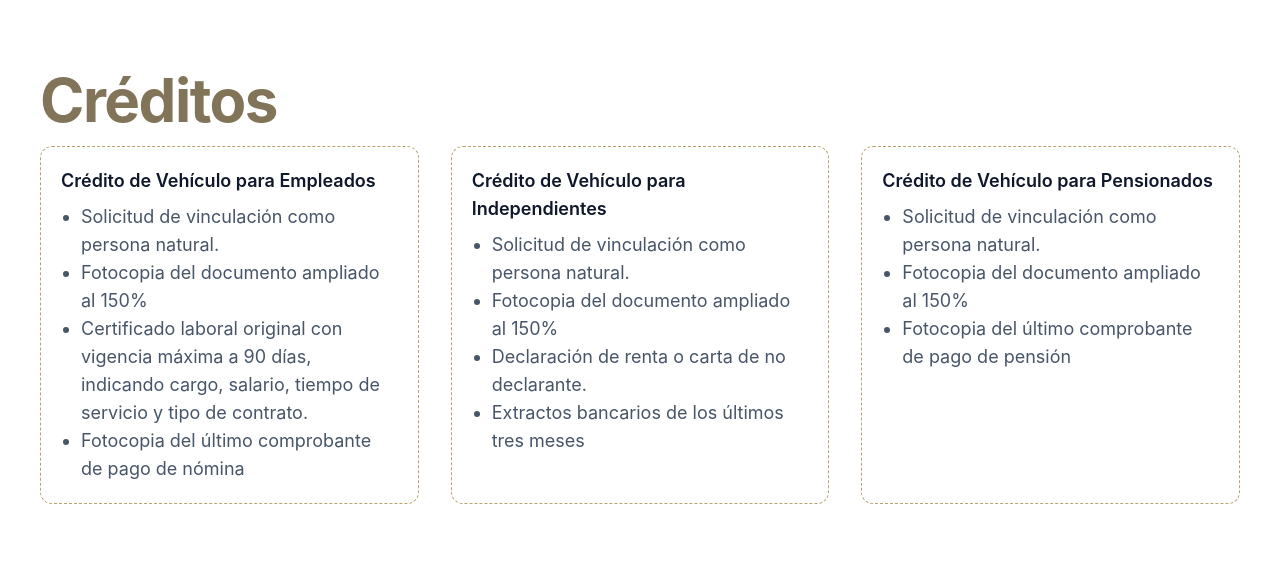
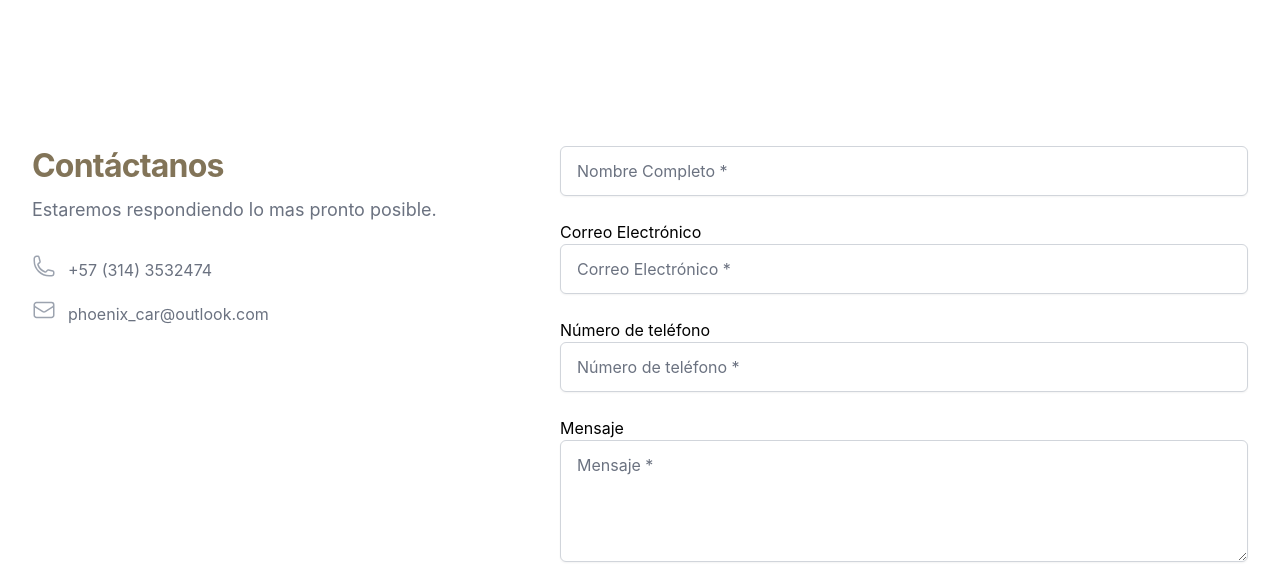
Before and after one commit to shelsyn/Phoenix_Car, a Next.js app: page /quienesSomos in a window 1280 px wide. Shown: the part 2197-2761 px from the top of the page. Built offline with nearby package versions, Linux system fonts and the light colour scheme.

Commit message:
chore: Remove unused Creditos component and update QuienesSomos index

```diff
--- a/src/components/QuienesSomos/Creditos.jsx
+++ /dev/null
@@ -1,58 +0,0 @@
-const cards = [
-    {
-      name: 'Crédito de Vehículo para Empleados',
-      details: [
-        'Solicitud de vinculación como persona natural.',
-        'Fotocopia del documento ampliado al 150%',
-        'Certificado laboral original con vigencia máxima a 90 días, indicando cargo, salario, tiempo de servicio y tipo de contrato.',
-        'Fotocopia del último comprobante de pago de nómina'
-      ]
-    },
-    {
-      name: 'Crédito de Vehículo para Independientes',
-      details: [
-        'Solicitud de vinculación como persona natural.',
-        'Fotocopia del documento ampliado al 150%',
-        'Declaración de renta o carta de no declarante.',
-        'Extractos bancarios de los últimos tres meses'
-      ]
-    },
-    {
-      name: 'Crédito de Vehículo para Pensionados',
-      details: [
-        'Solicitud de vinculación como persona natural.',
-        'Fotocopia del documento ampliado al 150%',
-        'Fotocopia del último comprobante de pago de pensión'
-      ]
-    }
-  ];
-
-  export default function Creditos() {
-    return (
-      <section id="Creditos" className="">
-        <div className="relative isolate overflow-hidden bg-white mt-5 py-0 sm:py-0">
-          <div className="mx-auto max-w-7xl px-6 lg:px-10">
-            <div className="mx-auto max-w-2xl lg:mx-0">
-              <h2 className="text-5xl font-bold tracking-tight text-gold-goldTitle xs:text-4xl lg:text-6xl">Créditos</h2>
-            </div>
-            <div className="mx-auto grid max-w-2xl grid-cols-1 gap-6 mt-4 lg:mx-0 lg:max-w-none lg:grid-cols-3 lg:gap-8">
-              {cards.map((card) => (
-                <div key={card.name} className="flex flex-col gap-x-4 rounded-xl border border-dashed border-gold-goldButton p-5">
-                  <div className="lg:text-lg sm:text-base leading-7">
-                    <h3 className="font-semibold text-slate-900">{card.name}</h3>
-                    {card.details && (
-                      <ul className="list-disc pl-5 mt-2">
-                        {card.details.map((detail, idx) => (
-                          <li key={idx} className="text-slate-600">{detail}</li>
-                        ))}
-                      </ul>
-                    )}
-                  </div>
-                </div>
-              ))}
-            </div>
-          </div>
-        </div>
-      </section>
-    );
-  }
--- a/src/pages/quienesSomos/index.jsx
+++ b/src/pages/quienesSomos/index.jsx
@@ -2,7 +2,7 @@ import Footer from "@/components/Footer";
 import Politicas from "@/components/QuienesSomos/Politicas";
 import QuienesSomos from "@/components/QuienesSomos/QuienesSomos";
 import HeaderQuienesSomos from "@/components/QuienesSomos/HeaderQuienesSomos";
-import Creditos from "@/components/QuienesSomos/creditos";
+
 import Beneficios from "@/components/QuienesSomos/Beneficios";
 import { Contacto } from "@/components/Contacto";
 
@@ -17,7 +17,7 @@ export default function SobreNosotros(){
         <QuienesSomos />
          <Beneficios />
         <Politicas />
-        <Creditos />
+
         <Contacto />
         <Footer />
         <div className="z-[100]">
```
